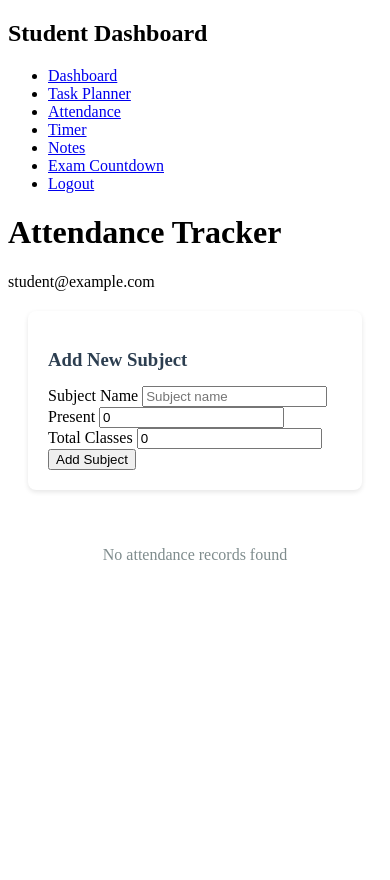
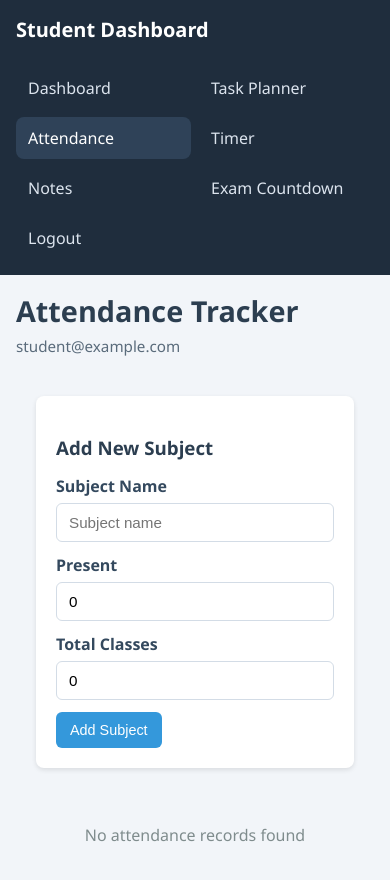
Before and after one commit to OVJ07/webProgramming-project, a plain HTML site: page student-dashboard/frontend/modules/attendance.html in a window 390 px wide. Before the commit the page ends 844 px from the top, so only its background shows below. Drawn offline with Linux system fonts and the light colour scheme.

Commit message:
Update attendance.css

```diff
--- a/student-dashboard/frontend/css/attendance.css
+++ b/student-dashboard/frontend/css/attendance.css
@@ -1,4 +1,84 @@
-/* ── Overall summary bar ── */
+* {
+  box-sizing: border-box;
+}
+
+body {
+  margin: 0;
+  font-family: 'Segoe UI', Tahoma, Geneva, Verdana, sans-serif;
+  background: #f2f5f9;
+  color: #2c3e50;
+}
+
+a {
+  text-decoration: none;
+  color: inherit;
+}
+
+.container {
+  display: flex;
+  min-height: 100vh;
+}
+
+.sidebar {
+  width: 260px;
+  background: #1f2d3d;
+  color: #fff;
+  padding: 24px 16px;
+  flex-shrink: 0;
+}
+
+.sidebar-header h2 {
+  margin: 0 0 24px;
+  font-size: 1.25rem;
+  font-weight: 700;
+}
+
+.sidebar-menu {
+  list-style: none;
+  margin: 0;
+  padding: 0;
+}
+
+.sidebar-menu li {
+  margin-bottom: 8px;
+}
+
+.sidebar-menu a {
+  display: block;
+  padding: 10px 12px;
+  border-radius: 8px;
+  color: #dce4ee;
+  transition: background 0.2s ease, color 0.2s ease;
+}
+
+.sidebar-menu a:hover,
+.sidebar-menu a.active {
+  background: #2f4258;
+  color: #fff;
+}
+
+.main-content {
+  flex: 1;
+  padding: 24px;
+}
+
+.dashboard-header {
+  display: flex;
+  justify-content: space-between;
+  align-items: center;
+  margin-bottom: 20px;
+}
+
+.dashboard-header h1 {
+  margin: 0;
+  font-size: 1.8rem;
+}
+
+.user-info {
+  color: #5a6b7b;
+  font-size: 0.95rem;
+}
+
 .overall-bar {
   display: flex;
   align-items: center;
@@ -7,7 +87,7 @@
   padding: 12px 20px;
   margin: 0 0 20px 0;
   border-radius: 8px;
-  box-shadow: 0 2px 5px rgba(0,0,0,0.1);
+  box-shadow: 0 2px 5px rgba(0, 0, 0, 0.1);
   font-size: 0.95rem;
   color: #2c3e50;
   border-left: 4px solid #3498db;
@@ -22,17 +102,15 @@
   font-size: 0.85rem;
 }
 
-/* ── Attendance container ── */
 .attendance-container {
   padding: 20px;
 }
 
-/* ── Add subject form ── */
 .attendance-form {
   background: white;
   padding: 20px;
   border-radius: 8px;
-  box-shadow: 0 2px 5px rgba(0,0,0,0.1);
+  box-shadow: 0 2px 5px rgba(0, 0, 0, 0.1);
   margin-bottom: 20px;
 }
 
@@ -41,14 +119,54 @@
   margin-bottom: 15px;
 }
 
-/* ── Attendance list ── */
+.form-group {
+  display: flex;
+  flex-direction: column;
+  margin-bottom: 12px;
+}
+
+.form-group label {
+  margin-bottom: 6px;
+  font-weight: 600;
+  color: #34495e;
+}
+
+.form-group input {
+  padding: 10px 12px;
+  border: 1px solid #d3dce6;
+  border-radius: 6px;
+  font-size: 0.95rem;
+}
+
+.form-group input:focus {
+  outline: none;
+  border-color: #3498db;
+  box-shadow: 0 0 0 3px rgba(52, 152, 219, 0.12);
+}
+
+.btn {
+  border: none;
+  border-radius: 6px;
+  padding: 10px 14px;
+  font-size: 0.9rem;
+  cursor: pointer;
+}
+
+.btn-primary {
+  background: #3498db;
+  color: #fff;
+}
+
+.btn-primary:hover {
+  background: #2d86c2;
+}
+
 .attendance-list {
   display: flex;
   flex-direction: column;
   gap: 10px;
 }
 
-/* ── Each attendance card ── */
 .attendance-item {
   background: #f8f9fa;
   border-radius: 6px;
@@ -57,10 +175,9 @@
 }
 
 .attendance-item:hover {
-  box-shadow: 0 3px 10px rgba(0,0,0,0.1);
+  box-shadow: 0 3px 10px rgba(0, 0, 0, 0.1);
 }
 
-/* Top row: subject name + percentage */
 .attendance-item-top {
   display: flex;
   justify-content: space-between;
@@ -79,10 +196,14 @@
   font-size: 1.1rem;
 }
 
-.attendance-percentage.good { color: #27ae60; }
-.attendance-percentage.low  { color: #e74c3c; }
+.attendance-percentage.good {
+  color: #27ae60;
+}
 
-/* ── Progress bar ── */
+.attendance-percentage.low {
+  color: #e74c3c;
+}
+
 .attendance-progress-bg {
   background-color: #e0e0e0;
   border-radius: 10px;
@@ -97,7 +218,6 @@
   transition: width 0.4s ease;
 }
 
-/* Bottom row: stats + action buttons */
 .attendance-item-bottom {
   display: flex;
   justify-content: space-between;
@@ -125,12 +245,26 @@
   font-size: 0.85rem;
 }
 
-.attendance-actions .btn-present { background: #27ae60; color: white; }
-.attendance-actions .btn-absent  { background: #e74c3c; color: white; }
-.attendance-actions .btn-edit    { background: #3498db; color: white; }
-.attendance-actions .btn-delete  { background: #95a5a6; color: white; }
+.attendance-actions .btn-present {
+  background: #27ae60;
+  color: white;
+}
 
-/* ── Warning box for low attendance ── */
+.attendance-actions .btn-absent {
+  background: #e74c3c;
+  color: white;
+}
+
+.attendance-actions .btn-edit {
+  background: #3498db;
+  color: white;
+}
+
+.attendance-actions .btn-delete {
+  background: #95a5a6;
+  color: white;
+}
+
 .attendance-warning {
   font-size: 0.78rem;
   color: #e74c3c;
@@ -141,9 +275,45 @@
   margin-top: 6px;
 }
 
-/* ── Empty / error message ── */
 .no-attendance {
   text-align: center;
   padding: 20px;
   color: #7f8c8d;
 }
+
+@media (max-width: 900px) {
+  .container {
+    flex-direction: column;
+  }
+
+  .sidebar {
+    width: 100%;
+    padding: 16px;
+  }
+
+  .sidebar-menu {
+    display: grid;
+    grid-template-columns: 1fr 1fr;
+    gap: 8px;
+  }
+
+  .sidebar-menu li {
+    margin-bottom: 0;
+  }
+
+  .main-content {
+    padding: 16px;
+  }
+
+  .dashboard-header {
+    flex-direction: column;
+    align-items: flex-start;
+    gap: 6px;
+  }
+
+  .attendance-item-bottom {
+    flex-direction: column;
+    align-items: flex-start;
+    gap: 10px;
+  }
+}
```
